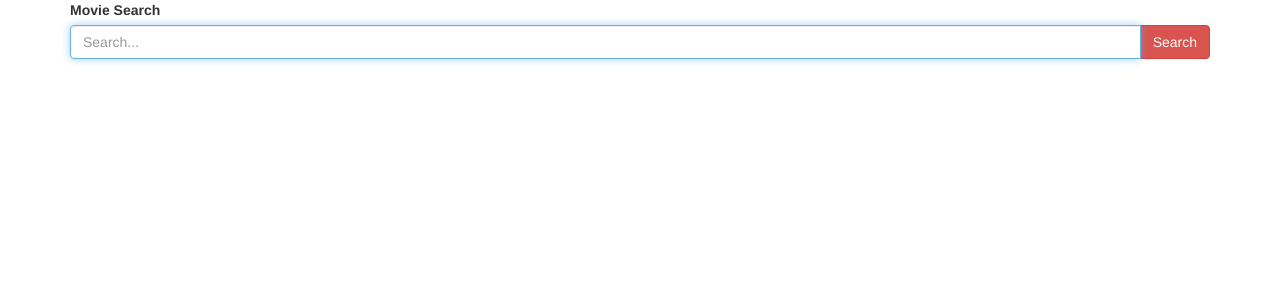
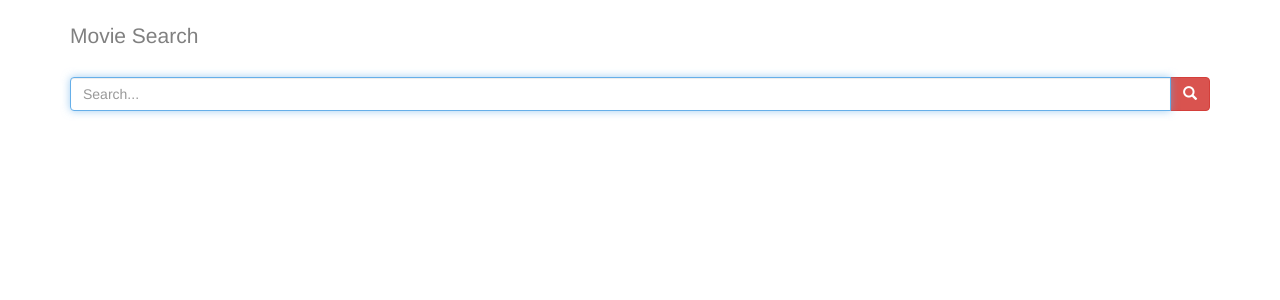
Before and after one commit to julemagne/omdb-movie-search, an Angular app: page /search in a window 1280 px wide. Shown: the top 300 px of the page. Built offline with nearby package versions, Linux system fonts and the light colour scheme.

Commit message:
Change css to scss

```diff
--- a/package.json
+++ b/package.json
@@ -36,9 +36,10 @@
     "karma": "~1.4.1",
     "karma-chrome-launcher": "~2.0.0",
     "karma-cli": "~1.0.1",
+    "karma-coverage-istanbul-reporter": "^0.2.0",
     "karma-jasmine": "~1.1.0",
     "karma-jasmine-html-reporter": "^0.2.2",
-    "karma-coverage-istanbul-reporter": "^0.2.0",
+    "node-sass": "^4.5.2",
     "protractor": "~5.1.0",
     "ts-node": "~2.0.0",
     "tslint": "~4.5.0",
--- a/src/app/movies/movies.component.html
+++ b/src/app/movies/movies.component.html
@@ -1,6 +1,6 @@
 <div class="container" id="search-component">
 
-  <label for="search-box">
+  <label for="search-box" class="search-label">
     Movie Search
   </label>
 
@@ -8,14 +8,14 @@
     <input class="form-control" placeholder="Search..." #searchBox id="search-box" autofocus="true"/>
     <span class="input-group-btn">
       <button class="btn btn-danger" type="submit" (click)="searchMovies(searchBox.value)">
-        Search
+        <span class="glyphicon glyphicon-search white" aria-hidden="true"></span>
       </button>
     </span>
   </div>
 
   <div *ngIf="movieFound">
 
-  <div class="media">
+    <div class="media movie-media">
       <div class="media-left">
         <a href="#">
           <img class="media-object" src="{{moviePoster}}" alt="{{movie.Title}}">
@@ -38,6 +38,8 @@
       </div>
     </div>
 
+  </div>
+
   <div *ngIf="!movieFound">
     {{message}}
   </div>
--- a/src/app/movies/movies.service.ts
+++ b/src/app/movies/movies.service.ts
@@ -11,7 +11,7 @@ export class MoviesService {
   constructor(private http: Http) { }
 
   search(term: string): Observable<any> {
-    return this.http.get(this.omdb + term)
+    return this.http.get(this.omdb + term + '&plot=full')
       .map(response => {
         return response.json() as string
     })
--- a/src/styles.css
+++ /dev/null
@@ -1 +0,0 @@
-/* You can add global styles to this file, and also import other style files */
--- /dev/null
+++ b/src/styles.scss
@@ -0,0 +1,22 @@
+/* You can add global styles to this file, and also import other style files */
+* {
+  padding: 0;
+  margin: 0;
+  color: #555555;
+  font-weight: 300;
+}
+
+.search-label {
+  color: gray;
+  font-size: 1.5em;
+  font-weight: 400;
+  padding: 1em 0 1em 0;
+}
+
+.movie-media {
+  padding: 1.75em 0 1em 0;
+}
+
+.white {
+  color: white;
+}
```
Also changed, not shown: .angular-cli.json. Lines whose indentation alone changed are shown as unchanged.
